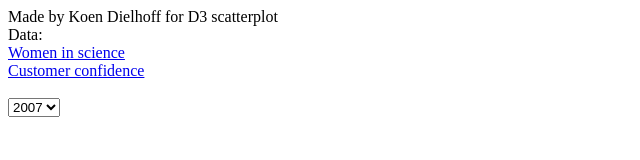
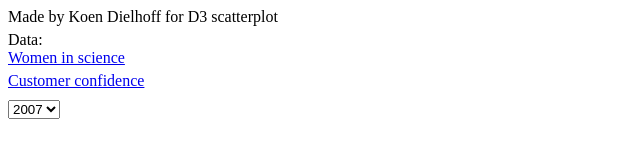
Before and after one commit to koenkoen1/dataprocessing, a plain HTML site: page homework/Week_5/scatter.html in a window 1280 px wide. Shown: the whole page, without its empty margins (0-640 px from the left). Drawn offline with Linux system fonts and the light colour scheme; no server answers.

Commit message:
added css

```diff
--- a/homework/Week_5/scatter.css
+++ b/homework/Week_5/scatter.css
@@ -0,0 +1,8 @@
+div {
+  width: 100%;
+  margin-bottom: 5px;
+}
+
+select {
+    margin-top: 5px;
+}
--- a/homework/Week_5/scatter.html
+++ b/homework/Week_5/scatter.html
@@ -1,5 +1,5 @@
 <!-- Koen Dielhoff, 11269693
-This page exists
+This will hold a scatterplot of women in science and customer confidence
 -->
 
 <!DOCTYPE html>
@@ -12,11 +12,13 @@ This page exists
     <title>scatterplot</title>
   </head>
   <body>
-    Made by Koen Dielhoff for D3 scatterplot<br>
-    Data:<br>
-    <a href="https://stats.oecd.org/SDMX-JSON/data/MSTI_PUB/TH_WRXRS.FRA+DEU+KOR+NLD+PRT+GBR/all?startTime=2007&endTime=2015">Women in science</a><br>
-    <a href="https://stats.oecd.org/SDMX-JSON/data/HH_DASH/FRA+DEU+KOR+NLD+PRT+GBR.COCONF.A/all?startTime=2007&endTime=2015">Customer confidence</a><br><br>
-    <div style="width: 100%;">
+    <div>Made by Koen Dielhoff for D3 scatterplot</div>
+    <div>
+    Data:
+    <div><a href="https://stats.oecd.org/SDMX-JSON/data/MSTI_PUB/TH_WRXRS.FRA+DEU+KOR+NLD+PRT+GBR/all?startTime=2007&endTime=2015">Women in science</a></div>
+    <div><a href="https://stats.oecd.org/SDMX-JSON/data/HH_DASH/FRA+DEU+KOR+NLD+PRT+GBR.COCONF.A/all?startTime=2007&endTime=2015">Customer confidence</a></div>
+    </div>
+    <div>
       <select id="year" name="year">
         <option value="2007">2007</option>
         <option value="2008">2008</option>
```
